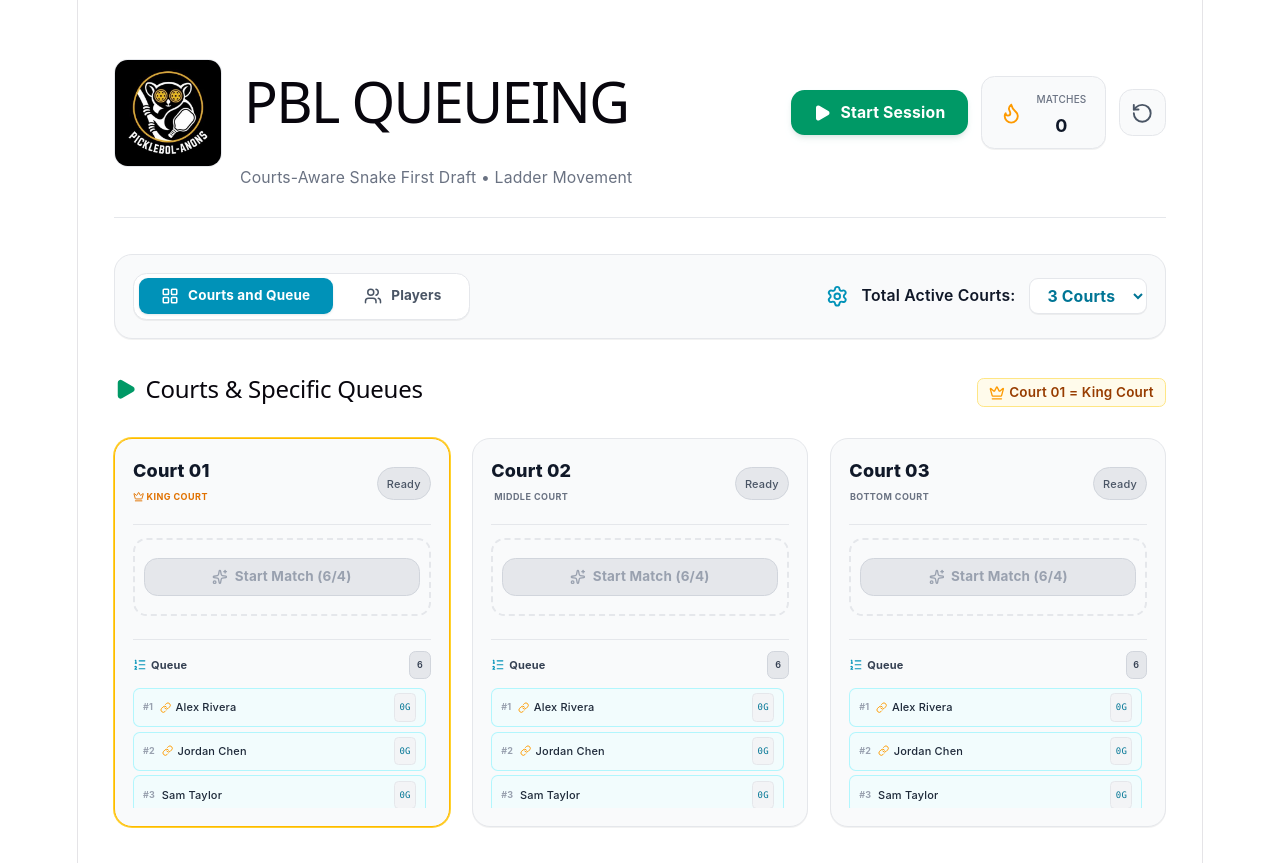
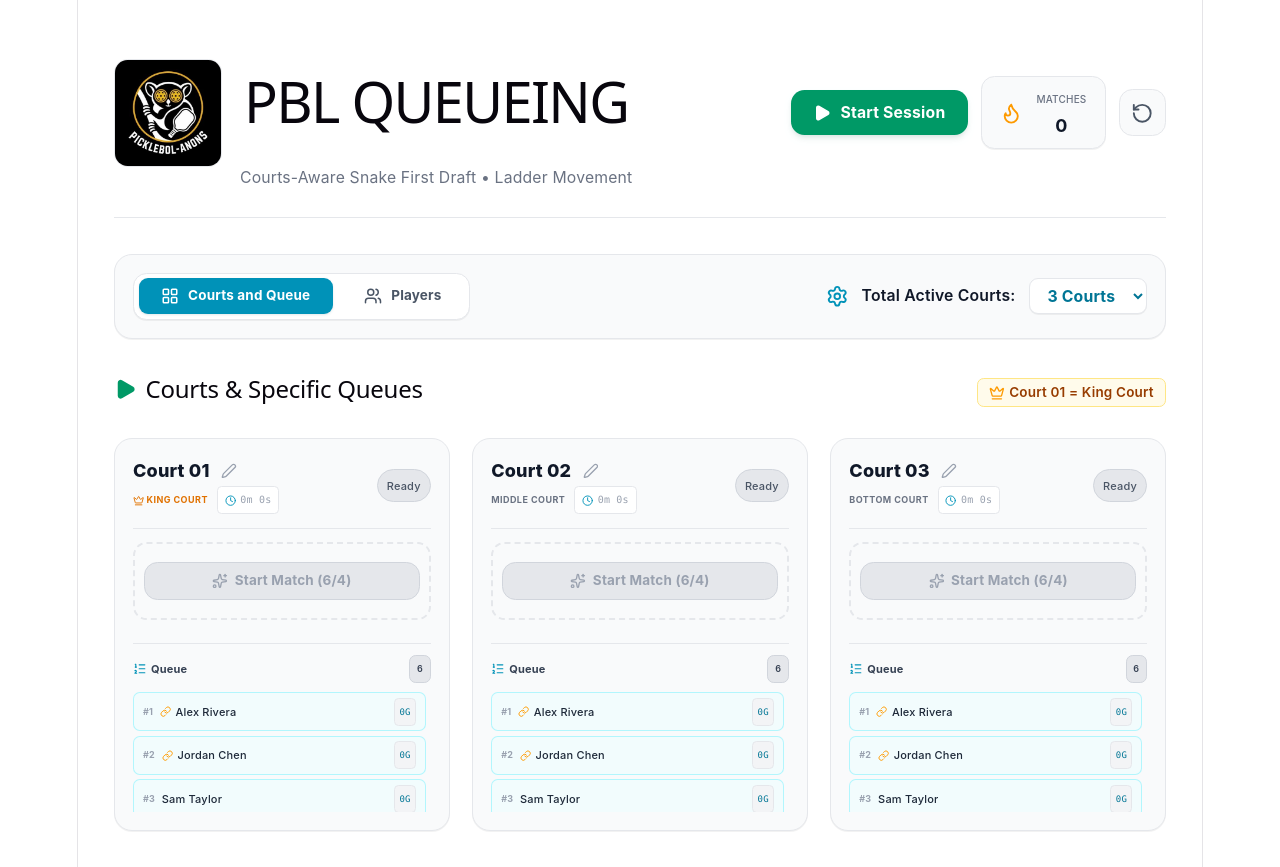
Before and after one commit to theknee-pbl/queue, a React (Vite) app: page / in a window 1280 px wide. Built offline with nearby package versions, Linux system fonts and the light colour scheme.

Commit message:
Update App.jsx

```diff
--- a/src/App.jsx
+++ b/src/App.jsx
@@ -22,7 +22,9 @@ import {
   Unlink,
   LayoutGrid,
   Upload,
-  ClipboardPaste
+  ClipboardPaste,
+  Edit2,
+  Check
 } from 'lucide-react';
 
 // Custom Logo Component using src/assets/logo.jfif
@@ -54,6 +56,10 @@ export default function App() {
   const [showImportModal, setShowImportModal] = useState(false);
   const [importTextContent, setImportTextContent] = useState('');
 
+  // State to handle inline editing of court names
+  const [editingCourtId, setEditingCourtId] = useState(null);
+  const [tempCourtName, setTempCourtName] = useState('');
+
   // Fixed Partnering selections
   const [partnerP1, setPartnerP1] = useState('');
   const [partnerP2, setPartnerP2] = useState('');
@@ -63,10 +69,12 @@ export default function App() {
     if (saved) return JSON.parse(saved);
     return Array.from({ length: totalCourtCount }, (_, i) => ({
       id: i + 1,
+      name: `Court 0${i + 1}`,
       teamA: [],
       teamB: [],
       isLive: false,
-      startTime: null
+      startTime: null,
+      totalPlayTimeSec: 0
     }));
   });
 
@@ -85,7 +93,6 @@ export default function App() {
   });
 
   const [playerName, setPlayerName] = useState('');
-  const [playerRank, setPlayerRank] = useState('');
   const [totalMatches, setTotalMatches] = useState(() => {
     return parseInt(localStorage.getItem('pickleq_matches') || '0', 10);
   });
@@ -108,6 +115,21 @@ export default function App() {
   useEffect(() => localStorage.setItem('pickleq_roster', JSON.stringify(roster)), [roster]);
   useEffect(() => localStorage.setItem('pickleq_matches', totalMatches.toString()), [totalMatches]);
 
+  // Live timer ticker for active courts play time display updates
+  useEffect(() => {
+    const interval = setInterval(() => {
+      setCourts((prevCourts) =>
+        prevCourts.map((c) => {
+          if (c.isLive && c.startTime) {
+            return { ...c };
+          }
+          return c;
+        })
+      );
+    }, 1000);
+    return () => clearInterval(interval);
+  }, []);
+
   const handleCourtCountChange = (newCount) => {
     const count = Math.max(1, Math.min(10, parseInt(newCount, 10) || 1));
     setTotalCourtCount(count);
@@ -116,16 +138,27 @@ export default function App() {
       if (count > prevCourts.length) {
         const added = Array.from({ length: count - prevCourts.length }, (_, i) => ({
           id: prevCourts.length + i + 1,
+          name: `Court 0${prevCourts.length + i + 1}`,
           teamA: [],
           teamB: [],
           isLive: false,
-          startTime: null
+          startTime: null,
+          totalPlayTimeSec: 0
         }));
         return [...prevCourts, ...added];
       } else {
         return prevCourts.slice(0, count);
       }
     });
+  };
+
+  const handleSaveCourtName = (courtId) => {
+    if (!tempCourtName.trim()) return;
+    setCourts((prev) =>
+      prev.map((c) => (c.id === courtId ? { ...c, name: tempCourtName.trim() } : c))
+    );
+    setEditingCourtId(null);
+    setTempCourtName('');
   };
 
   // FIXED PARTNER HANDLERS
@@ -180,7 +213,7 @@ export default function App() {
     }
   };
 
-  // ADD PLAYER LOGIC (Default rank is 50 internally, but input field is removed/hidden)
+  // ADD PLAYER LOGIC
   const handleAddPlayer = (e) => {
     e.preventDefault();
     if (!playerName.trim()) return;
@@ -204,7 +237,6 @@ export default function App() {
     setPlayerName('');
   };
 
-  // PROCESS RAW TEXT OR IMPORTED FILE CONTENT INTO ROSTER
   const parseAndAddPlayerLines = (rawContent) => {
     const lines = rawContent.split(/\r?\n/);
     const newPlayers = [];
@@ -247,7 +279,6 @@ export default function App() {
     }
   };
 
-  // BULK IMPORT FILE UPLOAD
   const handleFileUpload = (e) => {
     const file = e.target.files?.[0];
     if (!file) return;
@@ -295,9 +326,7 @@ export default function App() {
     setRoster((prev) => prev.filter((p) => p.id !== playerId));
   };
 
-  // SAFE SEQUENTIAL CHECK-IN DRAFT ASSIGNMENT ACROSS ALL COURTS
   const initializeSnakeDraftAcrossCourts = () => {
-    // 1. Grab ALL checked-in players who are waiting and have NOT played yet and lack a court assignment
     const availableQueuePlayers = roster
       .filter((p) => p.isCheckedIn && !activeCourtPlayerIds.has(p.id) && p.gamesPlayed === 0 && (!p.assignedCourt || p.assignedCourt > totalCourtCount))
       .sort((a, b) => {
@@ -356,7 +385,6 @@ export default function App() {
       }
     });
 
-    // Update roster assignments only for unassigned players
     setRoster((prev) =>
       prev.map((player) => {
         if (player.gamesPlayed > 0 || player.assignedCourt) return player;
@@ -377,21 +405,16 @@ export default function App() {
     }
   }, [totalCourtCount, sessionActive]);
 
-  // QUEUE FILTERING LOGIC: Pure FIFO (First-In, First-Out) based on check-in time
   const getQueueForCourt = (courtId) => {
     return checkedInQueue
       .filter((player) => {
-        // If the player has 0 games played, they show up in all court queues
         if (player.gamesPlayed === 0) return true;
-        // Otherwise, they only show up on their assigned court based on ladder movement
         return player.assignedCourt === courtId;
       })
       .sort((a, b) => {
-        // Sort strictly by check-in timestamp so newly checked-in/added players go to the bottom
         return (a.checkedInAt || 0) - (b.checkedInAt || 0);
       });
   };
-
 
   const generateMatchForCourt = (courtId) => {
     if (!sessionActive) {
@@ -405,9 +428,11 @@ export default function App() {
     }
 
     const courtQueue = getQueueForCourt(courtId);
+    const targetCourt = courts.find(c => c.id === courtId);
+    const courtDisplayName = targetCourt ? targetCourt.name : `Court 0${courtId}`;
 
     if (courtQueue.length < 4) {
-      alert(`Court 0${courtId} needs at least 4 checked-in players. Available: ${courtQueue.length}`);
+      alert(`${courtDisplayName} needs at least 4 checked-in players. Available: ${courtQueue.length}`);
       return;
     }
 
@@ -451,6 +476,7 @@ export default function App() {
       teamB = [selected[1], selected[2]];
     }
 
+    // Starts a brand new match on this court and resets the match timer via startTime = Date.now()
     setCourts((prev) =>
       prev.map((c) => {
         if (c.id === courtId) {
@@ -467,7 +493,6 @@ export default function App() {
     );
   };
 
-  // FINISH MATCH
   const handleFinishMatch = (courtId, winningTeamKey) => {
     setCourts((prevCourts) => {
       const courtIndex = prevCourts.findIndex((c) => c.id === courtId);
@@ -529,7 +554,14 @@ export default function App() {
       );
 
       let newCourts = [...prevCourts];
-      newCourts[courtIndex] = { ...currentCourt, teamA: [], teamB: [], isLive: false, startTime: null };
+      newCourts[courtIndex] = {
+        ...currentCourt,
+        teamA: [],
+        teamB: [],
+        isLive: false,
+        startTime: null,
+        totalPlayTimeSec: (currentCourt.totalPlayTimeSec || 0) + durationSec
+      };
 
       setTotalMatches((prev) => prev + 1);
       return newCourts;
@@ -541,7 +573,15 @@ export default function App() {
       localStorage.clear();
       setSessionActive(false);
       setShowSummaryModal(false);
-      setCourts(Array.from({ length: totalCourtCount }, (_, i) => ({ id: i + 1, teamA: [], teamB: [], isLive: false, startTime: null })));
+      setCourts(Array.from({ length: totalCourtCount }, (_, i) => ({
+        id: i + 1,
+        name: `Court 0${i + 1}`,
+        teamA: [],
+        teamB: [],
+        isLive: false,
+        startTime: null,
+        totalPlayTimeSec: 0
+      })));
       setRoster([]);
       setTotalMatches(0);
     }
@@ -638,7 +678,6 @@ export default function App() {
               className="w-full bg-gray-50 border border-gray-200 focus:border-cyan-500 rounded-xl p-3.5 text-sm font-mono text-gray-900 placeholder-gray-400 outline-none transition mb-4 resize-y"
             ></textarea>
 
-            {/* Hidden file input */}
             <input
               type="file"
               ref={fileInputRef}
@@ -723,20 +762,15 @@ export default function App() {
                 ) : (
                   [...roster]
                     .sort((a, b) => {
-                      // 1. Sort by assigned court first (top to bottom)
                       if (a.assignedCourt !== b.assignedCourt) return a.assignedCourt - b.assignedCourt;
-
-                      // 2. Compare win percentage
                       const rateA = a.gamesPlayed > 0 ? a.wins / a.gamesPlayed : 0;
                       const rateB = b.gamesPlayed > 0 ? b.wins / b.gamesPlayed : 0;
                       if (rateB !== rateA) return rateB - rateA;
 
-                      // 3. Tie-breaker: Weight games by higher courts (Court 1 is worth more than Court 2, etc.)
                       const getWeightedCourtScore = (player) => {
                         const courtGames = player.courtGames || {};
                         let score = 0;
                         for (const [cId, count] of Object.entries(courtGames)) {
-                          // Higher weight given to lower court IDs (e.g., Court 1)
                           const weight = Math.max(1, totalCourtCount - parseInt(cId, 10) + 1);
                           score += count * weight;
                         }
@@ -825,7 +859,6 @@ export default function App() {
 
       {/* SETTINGS BAR & TABS */}
       <div className="max-w-7xl mx-auto mb-8 bg-gray-50 border border-gray-200 rounded-2xl p-4 flex flex-col md:flex-row justify-between items-center gap-4 shadow-2xs">
-        {/* TABS SELECTION */}
         <div className="flex items-center gap-2 bg-white border border-gray-200 p-1 rounded-xl shadow-2xs w-full md:w-auto">
           <button
             onClick={() => setActiveTab('courts')}
@@ -849,7 +882,6 @@ export default function App() {
           </button>
         </div>
 
-        {/* COURT COUNT SETTING */}
         <div className="flex items-center gap-3 w-full md:w-auto justify-between md:justify-start">
           <div className="flex items-center gap-3">
             <Settings className="w-5 h-5 text-cyan-600" />
@@ -891,22 +923,61 @@ export default function App() {
                 const isBottomCourt = court.id === totalCourtCount;
                 const courtQueue = getQueueForCourt(court.id);
 
+                // Live elapsed time computation for current running match (resets per match when startTime updates)
+                const liveElapsedSec = court.isLive && court.startTime
+                  ? Math.floor((Date.now() - court.startTime) / 1000)
+                  : 0;
+
                 return (
                   <div
                     key={court.id}
-                    className={`relative bg-gray-50 border rounded-2xl p-4 flex flex-col justify-between shadow-2xs transition-all ${
-                      isKingCourt
-                        ? 'border-amber-400 shadow-amber-500/5 ring-1 ring-amber-300'
-                        : 'border-gray-200'
-                    }`}
+                    className="relative bg-gray-50 border border-gray-200 rounded-2xl p-4 flex flex-col justify-between shadow-2xs transition-all"
                   >
                     <div>
-                      {/* COURT TITLE */}
+                      {/* COURT TITLE WITH RENAME & PLAY TIME */}
                       <div className="flex justify-between items-center mb-3 pb-3 border-b border-gray-200">
-                        <div className="flex flex-col">
-                          <span className="font-extrabold text-base text-gray-900">
-                            Court 0{court.id}
+                        <div className="flex flex-col flex-1 mr-2">
+                          {editingCourtId === court.id ? (
+                            <div className="flex items-center gap-1.5 my-1">
+                              <input
+                                type="text"
+                                value={tempCourtName}
+                                onChange={(e) => setTempCourtName(e.target.value)}
+                                className="bg-white border border-cyan-500 rounded px-2 py-1 text-xs font-bold text-gray-900 outline-none w-full"
+                                autoFocus
+                              />
+                              <button
+                                onClick={() => handleSaveCourtName(court.id)}
+                                className="p-1 bg-emerald-600 text-white rounded hover:bg-emerald-500 cursor-pointer"
+                              >
+                                <Check className="w-3.5 h-3.5" />
+                              </button>
+                              <button
+                                onClick={() => setEditingCourtId(null)}
+                                className="p-1 bg-gray-200 text-gray-700 rounded hover:bg-gray-300 cursor-pointer"
+                              >
+                                <X className="w-3.5 h-3.5" />
+                              </button>
+                            </div>
+                          ) : (
+                            <div className="flex items-center gap-2 group">
+                              <span className="font-extrabold text-base text-gray-900 truncate">
+                                {court.name || `Court 0${court.id}`}
                               </span>
+                              <button
+                                onClick={() => {
+                                  setEditingCourtId(court.id);
+                                  setTempCourtName(court.name || `Court 0${court.id}`);
+                                }}
+                                className="text-gray-400 hover:text-cyan-600 transition cursor-pointer p-0.5"
+                                title="Rename Court"
+                              >
+                                <Edit2 className="w-3.5 h-3.5" />
+                              </button>
+                            </div>
+                          )}
+
+                          <div className="flex items-center gap-2 mt-0.5">
                             {isKingCourt ? (
                               <span className="text-[9px] text-amber-600 font-bold uppercase tracking-wider flex items-center gap-0.5">
                                 <Crown className="w-2.5 h-2.5" /> King Court
@@ -920,14 +991,18 @@ export default function App() {
                                 Middle Court
                               </span>
                             )}
+                            <span className="text-[10px] text-gray-400 font-mono flex items-center gap-1 bg-white border border-gray-200 px-1.5 py-0.2 rounded">
+                              <Clock className="w-2.5 h-2.5 text-cyan-600" /> {formatDuration(liveElapsedSec)}
+                            </span>
+                          </div>
                         </div>
 
                         {isOccupied ? (
-                          <span className="flex items-center gap-1.5 text-[11px] text-emerald-700 font-medium bg-emerald-50 border border-emerald-200 px-2 py-0.5 rounded-full">
+                          <span className="flex items-center gap-1.5 text-[11px] text-emerald-700 font-medium bg-emerald-50 border border-emerald-200 px-2 py-0.5 rounded-full shrink-0">
                             <span className="w-1.5 h-1.5 rounded-full bg-emerald-500 animate-pulse" /> Live
                           </span>
                         ) : (
-                          <span className="text-[11px] text-gray-600 font-medium bg-gray-200 border border-gray-300 px-2 py-0.5 rounded-full">
+                          <span className="text-[11px] text-gray-600 font-medium bg-gray-200 border border-gray-300 px-2 py-0.5 rounded-full shrink-0">
                             Ready
                           </span>
                         )}
@@ -936,7 +1011,6 @@ export default function App() {
                       {/* LIVE MATCH */}
                       {isOccupied ? (
                         <div className="space-y-2.5 my-2">
-                          {/* TEAM A */}
                           <div className="bg-white border-l-4 border-cyan-500 border-y border-r border-gray-200 p-2.5 rounded-lg shadow-2xs">
                             <span className="text-[10px] font-bold text-cyan-600 uppercase tracking-wider block mb-1">
                               Team A
@@ -959,7 +1033,6 @@ export default function App() {
 
                           <div className="text-center text-[9px] font-black text-gray-400 tracking-widest">VS</div>
 
-                          {/* TEAM B */}
                           <div className="bg-white border-l-4 border-rose-500 border-y border-r border-gray-200 p-2.5 rounded-lg shadow-2xs">
                             <span className="text-[10px] font-bold text-rose-600 uppercase tracking-wider block mb-1">
                               Team B
@@ -1049,7 +1122,6 @@ export default function App() {
         {activeTab === 'players' && (
           <section className="grid grid-cols-1 md:grid-cols-3 gap-6 animate-in fade-in duration-200">
 
-            {/* COLUMN 1: ADD PLAYER & BULK IMPORT TRIGGER */}
             <div className="bg-gray-50 border border-gray-200 rounded-2xl p-5 flex flex-col justify-between shadow-2xs">
               <div>
                 <div className="flex justify-between items-center mb-4">
@@ -1087,7 +1159,6 @@ export default function App() {
               </div>
             </div>
 
-            {/* COLUMN 2: FIX PARTNER PAIRING CONTROL */}
             <div className="bg-gray-50 border border-gray-200 rounded-2xl p-5 flex flex-col justify-between shadow-2xs">
               <div>
                 <h2 className="text-lg font-bold text-gray-900 mb-3 flex items-center gap-2">
@@ -1133,7 +1204,6 @@ export default function App() {
               </div>
             </div>
 
-            {/* COLUMN 3: ROSTER */}
             <div className="bg-gray-50 border border-gray-200 rounded-2xl p-5 flex flex-col justify-between shadow-2xs md:col-span-3">
               <div>
                 <h2 className="text-lg font-bold text-gray-900 mb-4 flex items-center gap-2">
@@ -1188,7 +1258,7 @@ export default function App() {
                           <div className="flex items-center gap-2">
                             {isPlaying ? (
                               <span className="text-[10px] font-bold px-2 py-1 bg-emerald-100 text-emerald-800 border border-emerald-200 rounded-lg">
-                                On Court
+                                On Court Header
                               </span>
                             ) : (
                               <button
```
Lines whose indentation alone changed are shown as unchanged.
